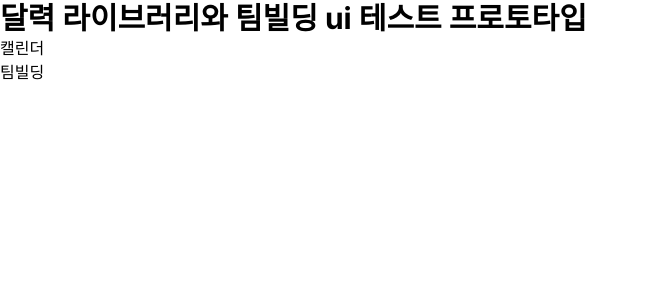
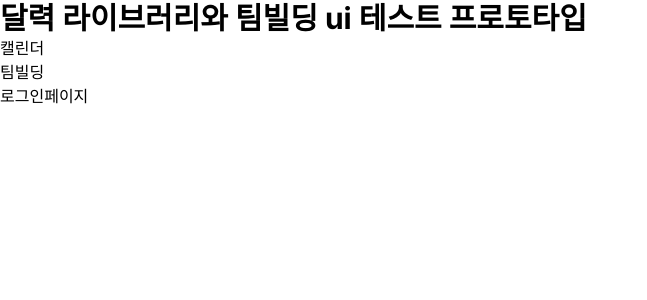
Before and after one commit to Laejun-Kim/kims-prototype, a Next.js app: page / in a window 1280 px wide. Shown: the top 300 px of the page, without its empty margins (0-647 px from the left). Built offline with nearby package versions, Linux system fonts and the light colour scheme.

Commit message:
added pages

```diff
--- /dev/null
+++ b/src/app/login/page.tsx
@@ -0,0 +1,7 @@
+import React from "react";
+
+const LoginPage = () => {
+  return <div>LoginPage</div>;
+};
+
+export default LoginPage;
--- a/src/app/page.tsx
+++ b/src/app/page.tsx
@@ -11,6 +11,9 @@ export default function Home() {
       <br />
 
       <Link href="/teambuilding">팀빌딩</Link>
+      <br />
+
+      <Link href="/login">로그인페이지</Link>
     </main>
   );
 }
--- /dev/null
+++ b/src/app/register/page.tsx
@@ -0,0 +1,7 @@
+import React from "react";
+
+const RegisterPage = () => {
+  return <div>RegisterPage</div>;
+};
+
+export default RegisterPage;
```
